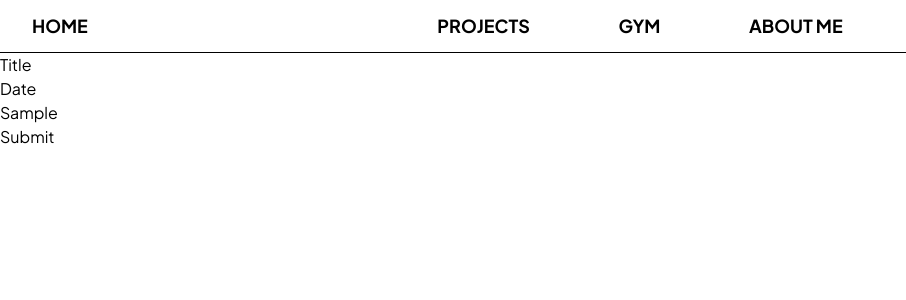
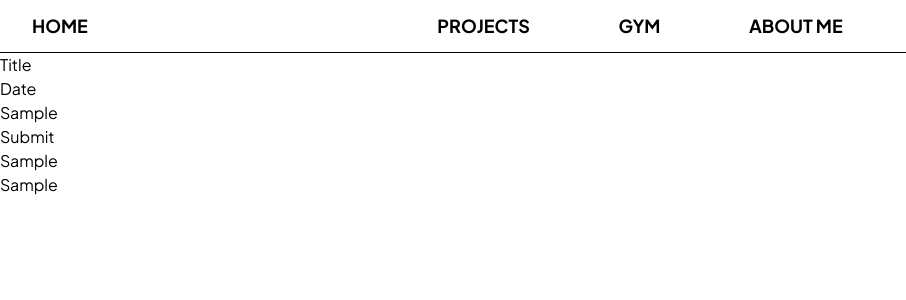
Before and after one commit to lucas-guo-2008/personal-website, a Next.js app: page /form in a window 1280 px wide. Both pictures are taken after typing "Sample", "Sample", "Sample" into the empty fields and a click on the button "Submit". Shown: the top 300 px of the page, without its empty margins (0-906 px from the left). Built offline with nearby package versions, Linux system fonts and the light colour scheme.

Commit message:
Add: manage entries state and save/retrieve entry data to/from localStorage; add: barebones entry display

```diff
--- a/app/form/page.tsx
+++ b/app/form/page.tsx
@@ -1,6 +1,6 @@
 'use client';
 
-import { useState, ChangeEvent, SubmitEvent } from 'react';
+import { useState, useEffect, ChangeEvent, SubmitEvent } from 'react';
 
 interface FormData {
   title: string;
@@ -15,6 +15,8 @@ export default function JournalFormPage() {
     content: '',
   });
 
+  const [ entries, setEntries ] = useState<FormData[]>([]);
+
   const handleChange = (e: ChangeEvent<HTMLInputElement>) => {
     setFormData((prev) => ({
       ...prev,
@@ -25,10 +27,22 @@ export default function JournalFormPage() {
   const handleSubmit = (e: SubmitEvent<HTMLFormElement>) => {
     e.preventDefault();
     console.log('Submitted Data:', {formData});
+
+    const updatedEntries = [...entries, formData];
+    setEntries(updatedEntries);
+    localStorage.setItem('entries', JSON.stringify(updatedEntries));
+
     setFormData({title: '', date: '', content: ''});
   }
 
+  useEffect(() => {
+    const saved = localStorage.getItem('entries');
+    console.log(saved);
+    if (saved) setEntries(JSON.parse(saved));
+  }, []);
+
   return (
+    <div>
       <form onSubmit={handleSubmit}>
         <div className="block">
           <label>Title</label>
@@ -43,5 +57,15 @@ export default function JournalFormPage() {
         </div>
         <button type="submit" className="cursor-pointer">Submit</button>
       </form>
+
+      <div>
+        {entries.map((entry, index) => (
+          <div key={index}>
+            <div>{entry.title}</div>
+            <div>{entry.date} {entry.content}</div>
+          </div>
+        ))}
+      </div>
+    </div>
   );
 }
```
Lines whose indentation alone changed are shown as unchanged.
